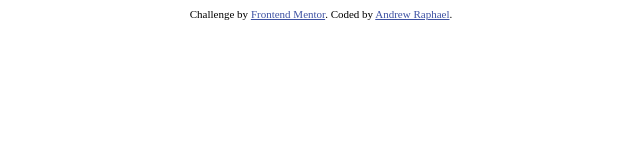
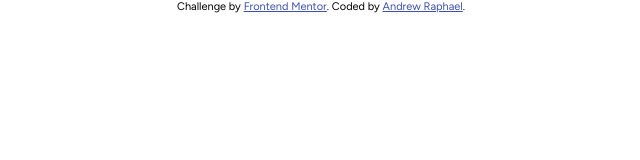
Before and after one commit to AndDevI/blog-preview-card, a plain HTML site: page index.html in a window 1280 px wide. Shown: the whole page, without its empty margins (319-959 px from the left). Drawn offline with Linux system fonts and the light colour scheme.

Commit message:
add font

```diff
--- a/css/style.css
+++ b/css/style.css
@@ -1,3 +1,12 @@
+* {
+    margin: 0;
+    padding: 0;
+
+    box-sizing: border-box;
+
+    font-family: "Figtree", sans-serif;
+}
+
 .attribution {
     font-size: 11px; text-align: center;
 }
--- a/index.html
+++ b/index.html
@@ -5,6 +5,7 @@
     <meta name="viewport" content="width=device-width, initial-scale=1.0">
 
     <link rel="icon" type="image/png" sizes="32x32" href="./assets/images/favicon-32x32.png">
+    <link href="https://fonts.googleapis.com/css2?family=Figtree:ital,wght@0,300..900;1,300..900&display=swap" rel="stylesheet">
     <link rel="stylesheet" href="./css/style.css">
 
     <title>Frontend Mentor | Blog preview card</title>
```
